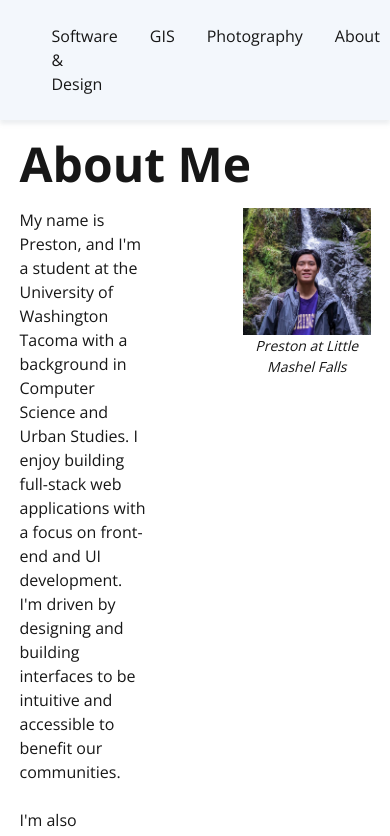
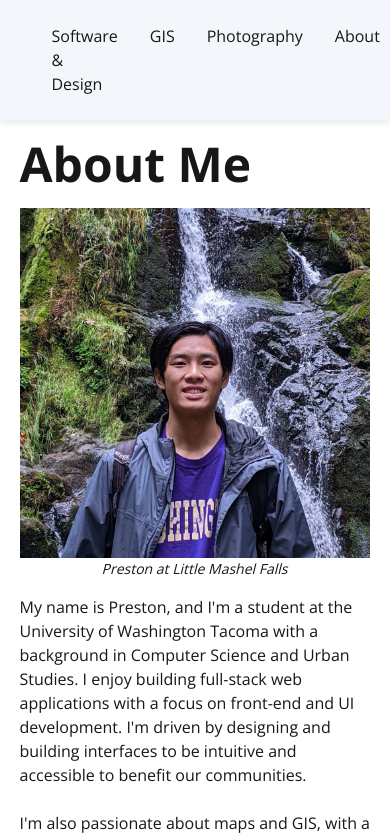
Before and after one commit to presia27/preston-portfolio, a Next.js app: page /about-me in a window 390 px wide. Shown: the top 836 px of the page. Built offline with nearby package versions, Linux system fonts and the light colour scheme.

Commit message:
About page and project details page mobile optimizations

```diff
--- a/src/app/about-me/page.tsx
+++ b/src/app/about-me/page.tsx
@@ -9,8 +9,8 @@ export default function AboutPage() {
     <main id="content" tabIndex={-1} className="contentMargins mt-32">
       <section>
         <h1 className="bigHeader">About Me</h1>
-        <div className="grid grid-cols-2 gap-24">
-          <div>
+        <div className="grid sm:grid-cols-2 gap-4 sm:gap-24">
+          <div className="order-2 sm:order-1">
             <p>
               My name is Preston, and I&apos;m a student at the
               University of Washington Tacoma with a background in
@@ -32,7 +32,7 @@ export default function AboutPage() {
               cycling, photography, and exploring cities on public transit.
             </p>
           </div>
-          <div>
+          <div className="order-1 sm:order-2">
             <figure className="max-w-87.5 h-auto">
               <img
                 src="/psportrait_2026_crop.jpg"
--- a/src/app/software/[projectid]/page.tsx
+++ b/src/app/software/[projectid]/page.tsx
@@ -90,7 +90,7 @@ export default async function DetailsPage({ params }: { params: Promise<{ projec
         </section>
 
         <section className="bg-accent-main mt-8">
-          <div className="contentMargins pt-8 pb-8 w-[70vw]">
+          <div className="contentMargins pt-8 pb-8 md:w-[70vw]">
             <h2 className="smallHeader">Contributions</h2>
             <ul className="bulletList">
               {projectData.contributions.map((contrib) => (
@@ -129,7 +129,7 @@ export default async function DetailsPage({ params }: { params: Promise<{ projec
           </section>
         )) : <></> }
 
-        <section className="contentMargins mt-8">
+        <section className="contentMargins mt-8  md:max-w-[60vw]">
           <h2 className="smallHeader">Contributors</h2>
           <ul className="bulletList">
             {projectData.contributors.map((contributor) => (
```
